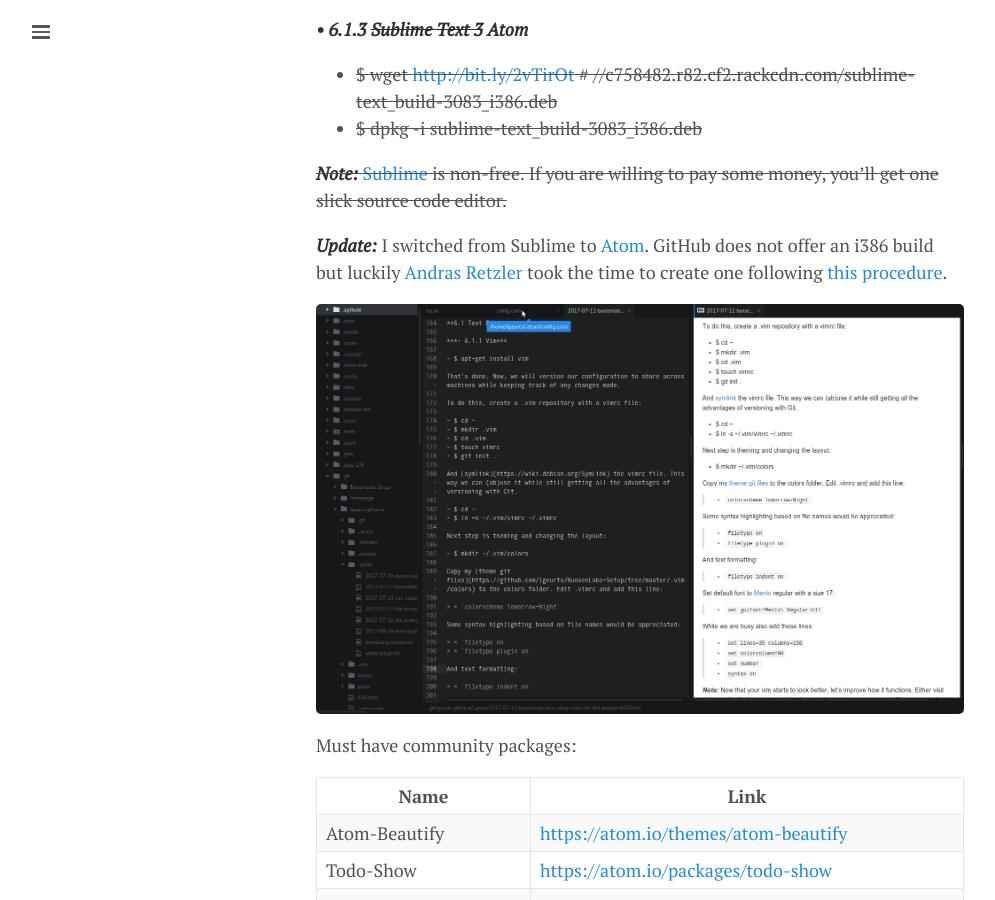
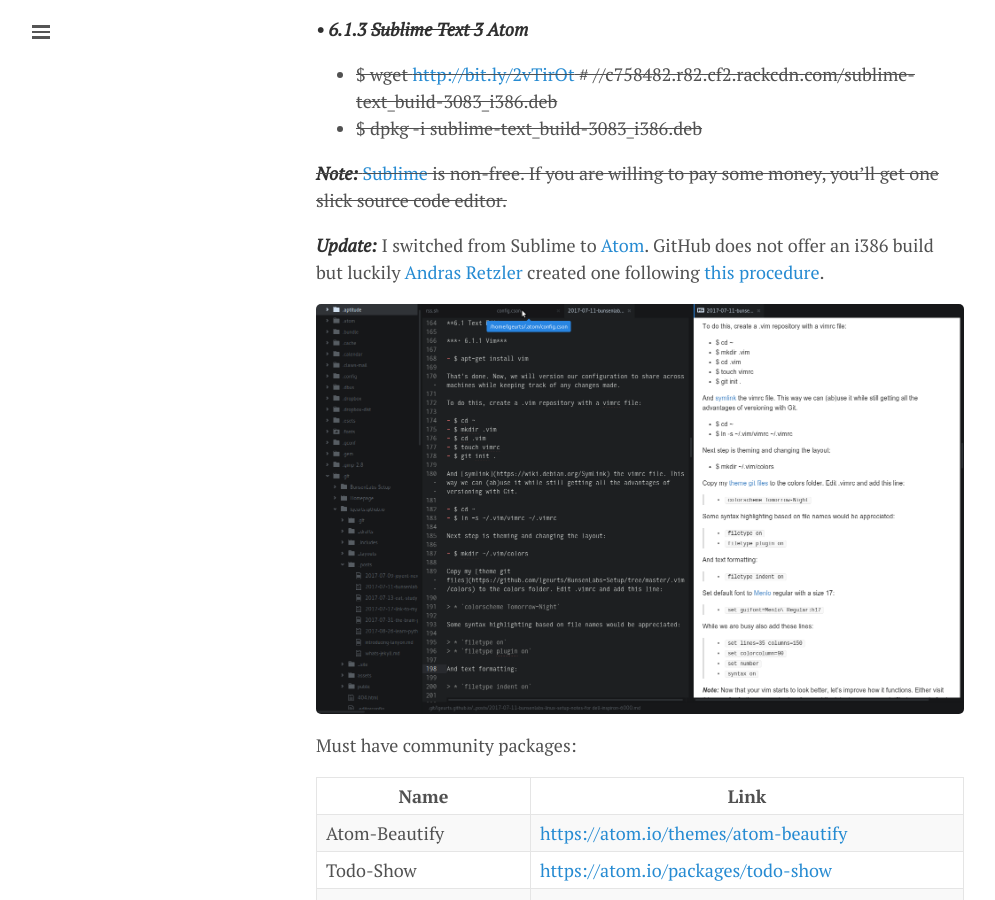
Before and after one commit to lgeurts/lgeurts.github.io, a Jekyll site: the page built from _posts/2017-07-11-bunsenlabs-linux-setup-notes-for dell-inspiron-6000.md, in a window 1280 px wide and 900 px high, scrolled down 9670 px. Shown: the whole window, without its empty margins (0-995 px from the left). Built offline with Jekyll 4.4.1, drawn with Linux system fonts in a browser that asks for light colours; nearby versions of some CDN libraries; comment, search, counter and statistics services are not loaded.

Commit message:
Update sub-section 6.1.3 #277

```diff
--- a/_posts/2017-07-11-bunsenlabs-linux-setup-notes-for dell-inspiron-6000.md
+++ b/_posts/2017-07-11-bunsenlabs-linux-setup-notes-for dell-inspiron-6000.md
@@ -274,7 +274,7 @@
 
 ~~***Note:*** [Sublime](https://www.sublimetext.com/) is non-free. If you are willing to pay some money, you'll get one slick source code editor.~~
 
-***Update:*** I switched from Sublime to [Atom](https://atom.io/). GitHub does not offer an i386 build but luckily [Andras Retzler](http://ha5kfu.sch.bme.hu/node/189) took the time to create one following [this procedure](https://github.com/atom/atom/blob/master/docs/build-instructions/linux.md).
+***Update:*** I switched from Sublime to [Atom](https://atom.io/). GitHub does not offer an i386 build but luckily [Andras Retzler](http://ha5kfu.sch.bme.hu/node/189) created one following [this procedure](https://github.com/atom/atom/blob/master/docs/build-instructions/linux.md).
 
 ![Atom](/assets/atom.png)
 
```
